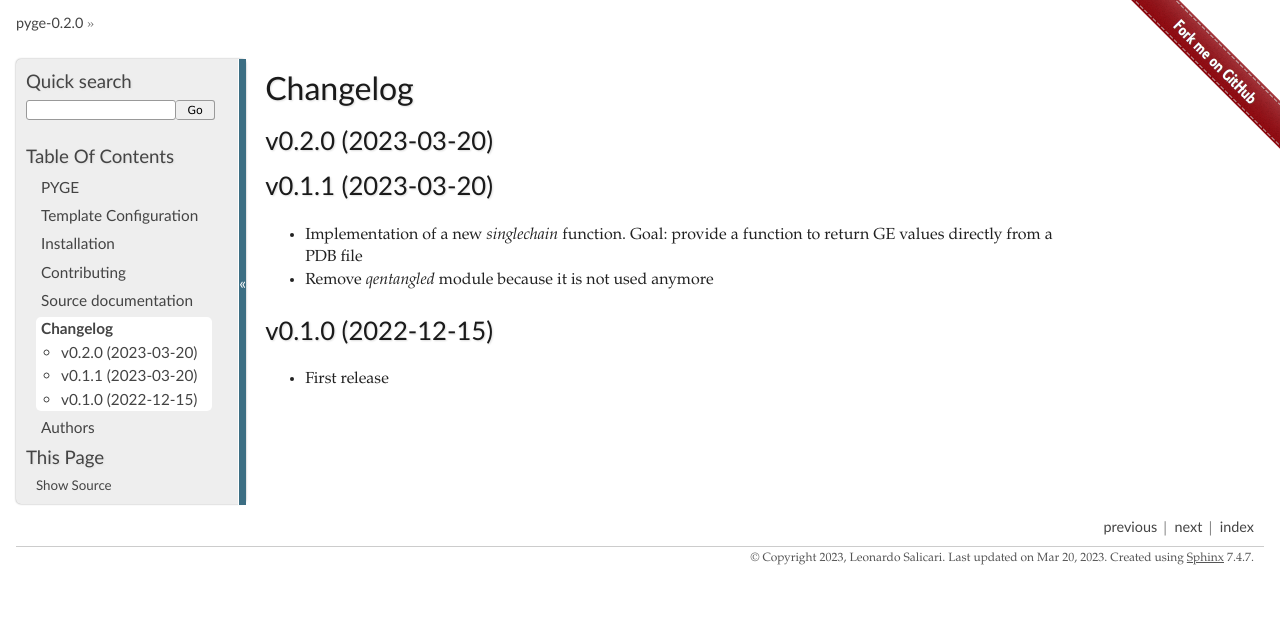
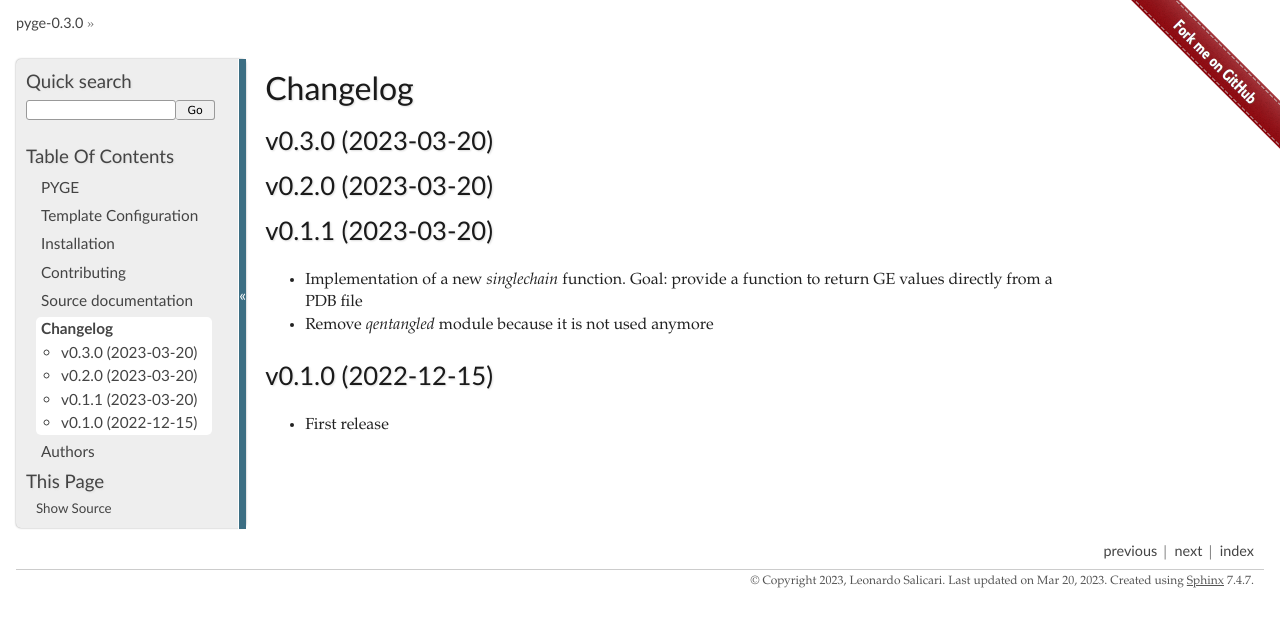
Before and after one commit to gentangle/pyge, a Sphinx documentation site: the page built from docs/changelog.rst, in a window 1280 px wide. Shown: the top 627 px of the page. Built offline with Sphinx 7.4.7, drawn with Linux system fonts in a browser that asks for light colours; pages that are not in the unit, such as notebooks, are missing from menus.

Commit message:
[SKIP] version bump 0.2.0 -> 0.3.0
[FEATURE] n-th test

```diff
--- a/CHANGELOG.rst
+++ b/CHANGELOG.rst
@@ -1,6 +1,9 @@
 
 Changelog
 =========
+
+v0.3.0 (2023-03-20)
+------------------------------------------------------------
 
 v0.2.0 (2023-03-20)
 ------------------------------------------------------------
--- a/README.rst
+++ b/README.rst
@@ -123,7 +123,7 @@ PYGE
 Version
 -------
 
-v0.2.0
+v0.3.0
 
 .. .. _GitHub Actions: https://github.com/features/actions
 .. .. _PyPI: https://pypi.org
--- a/docs/conf.py
+++ b/docs/conf.py
@@ -48,7 +48,7 @@ project = 'pyge'
 year = '2023'
 author = 'Leonardo Salicari'
 copyright = '{0}, {1}'.format(year, author)
-version = release = '0.2.0'
+version = release = '0.3.0'
 
 pygments_style = 'trac'
 templates_path = ['.']
--- a/pyge/__init__.py
+++ b/pyge/__init__.py
@@ -1 +1 @@
-__version__ = '0.2.0'
+__version__ = '0.3.0'
--- a/setup.py
+++ b/setup.py
@@ -26,7 +26,7 @@ long_description = "{}\n{}".format(
 
 setup(
     name="pyge",
-    version='0.2.0',
+    version='0.3.0',
     description="Python library to compute the Gaussian Entanglement",
     long_description=long_description,
     long_description_content_type="text/x-rst",
```
Also changed, not shown: .bumpversion.cfg.
